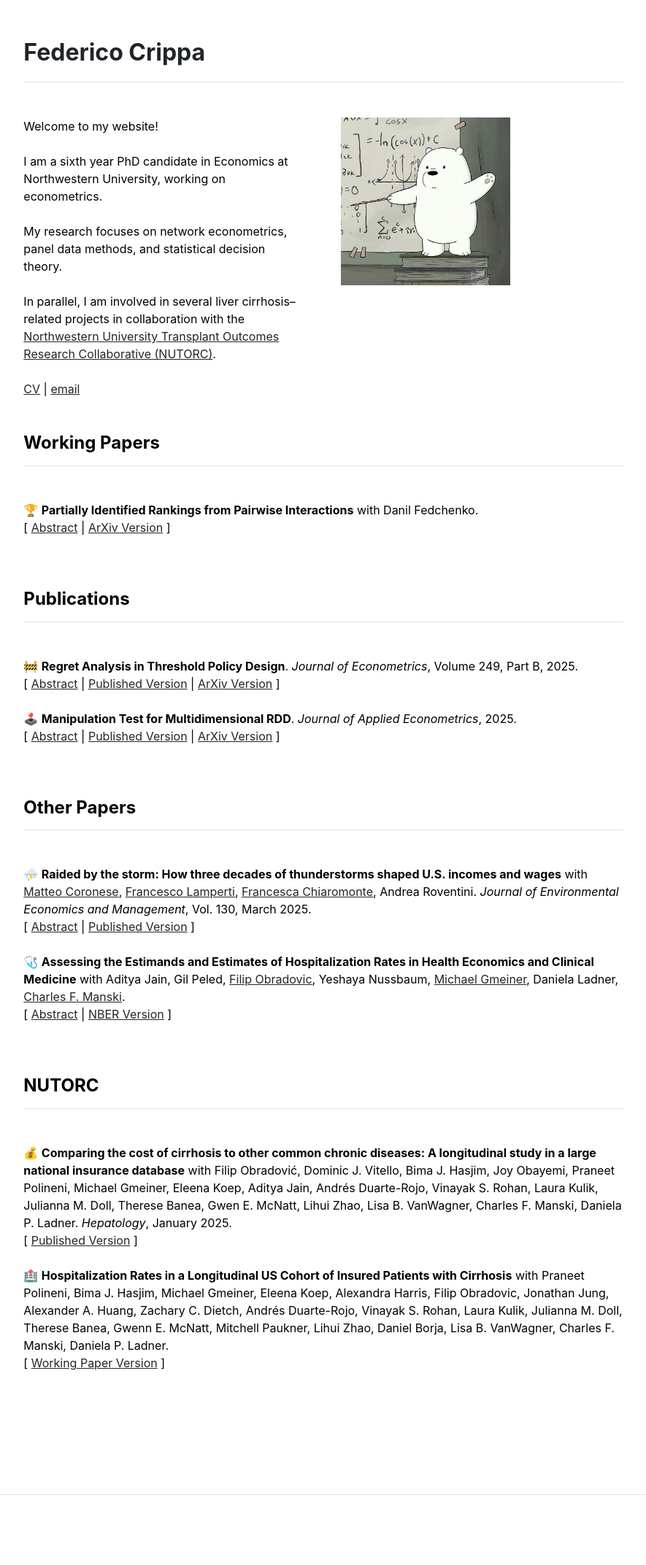
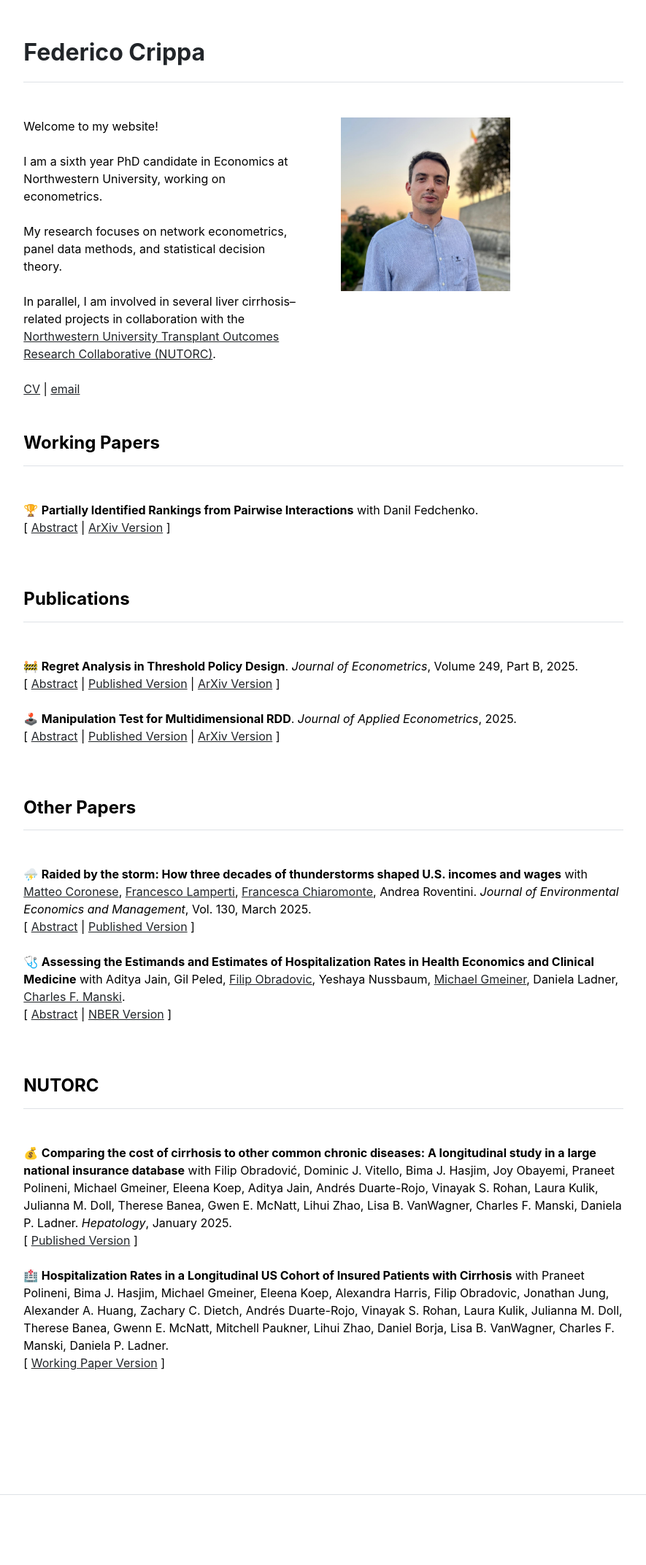
Before and after one commit to fedecrp/fedecrp.github.io, a Jekyll site: the page built from index.md, in a window 1280 px wide. Shown: the whole page at 73% size, without its empty margins (197-1082 px from the left). Built offline with Jekyll 4.4.1, drawn with Linux system fonts in a browser that asks for light colours.

Commit message:
Update home.html

```diff
--- a/_layouts/home.html
+++ b/_layouts/home.html
@@ -14,7 +14,7 @@ layout: default
     <br><a href="https://fedecrp.github.io/assets/fc_cv.pdf" target="_blank">CV</a> | <a href="mailto:federicocrippa2025@u.northwestern.edu">email</a>
   </div>
   <div class="col-md-6">
-    <img src="https://fedecrp.github.io/assets/img/wbb.jpg"  width="60%" >
+    <img src="https://fedecrp.github.io/assets/img/headshot.jpg"  width="60%" >
   </div>
 </div>
 
```
